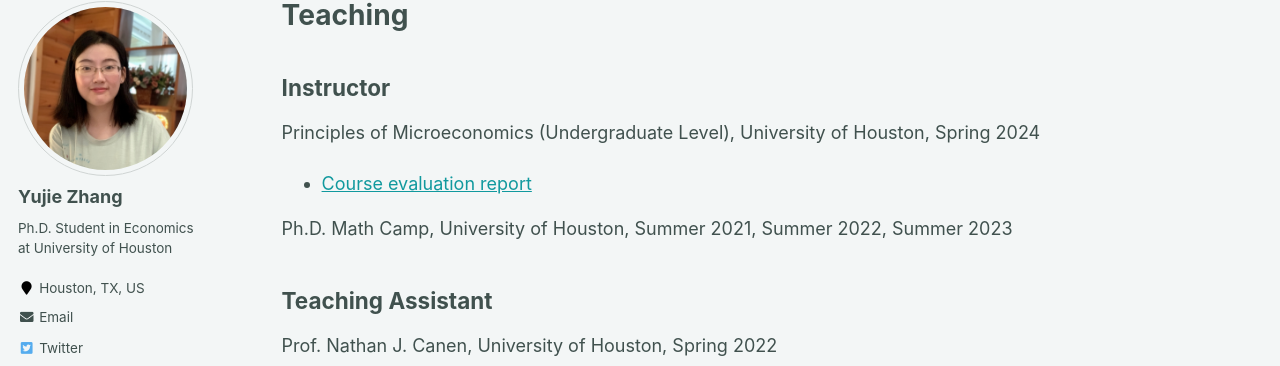
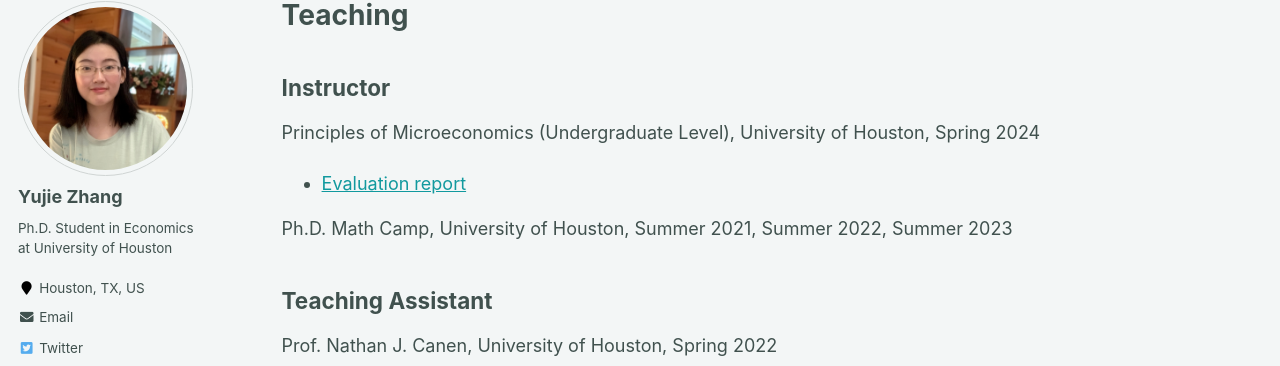
Before and after one commit to yujiezhangecon/yujiezhangecon.github.io, a Jekyll site: the page built from _pages/teaching.md, in a window 1280 px wide and 1149 px high. Shown: the part 117-483 px from the top of the window. Built offline with Jekyll 4.4.1, drawn with Linux system fonts in a browser that asks for light colours.

Commit message:
Update teaching.md

```diff
--- a/_pages/teaching.md
+++ b/_pages/teaching.md
@@ -10,7 +10,7 @@ author_profile: true
 ## Instructor
 
 Principles of Microeconomics (Undergraduate Level), University of Houston, Spring 2024
-* [Course evaluation report](http://yujiezhangecon.github.io/files/teaching/PrincipleMicro_24Spring/2220_14342_Course_Evaluation_Report.pdf)
+* [Evaluation report](http://yujiezhangecon.github.io/files/teaching/PrincipleMicro_24Spring/2220_14342_Course_Evaluation_Report.pdf)
 
 Ph.D. Math Camp, University of Houston, Summer 2021, Summer 2022, Summer 2023
 
```
